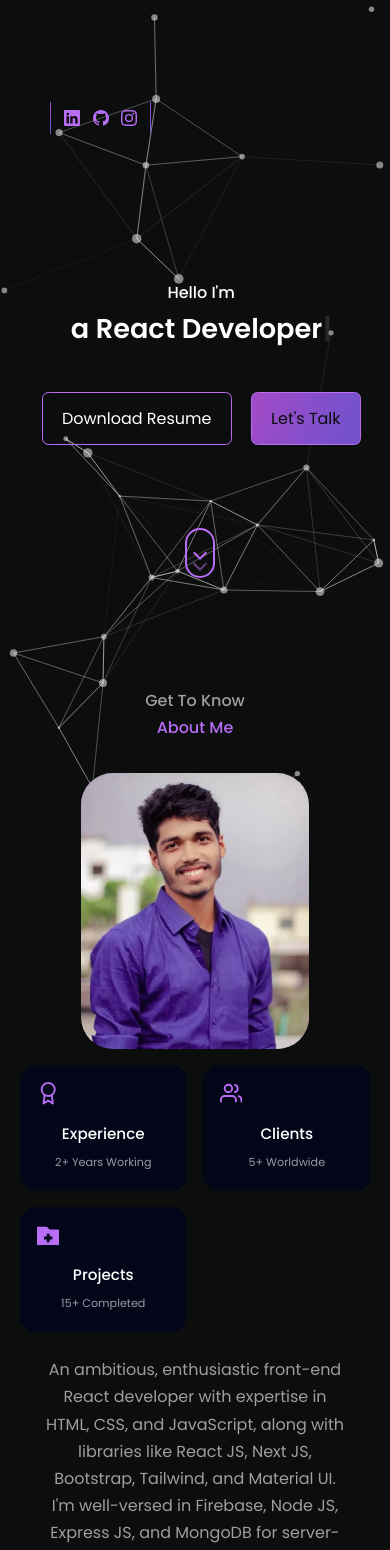
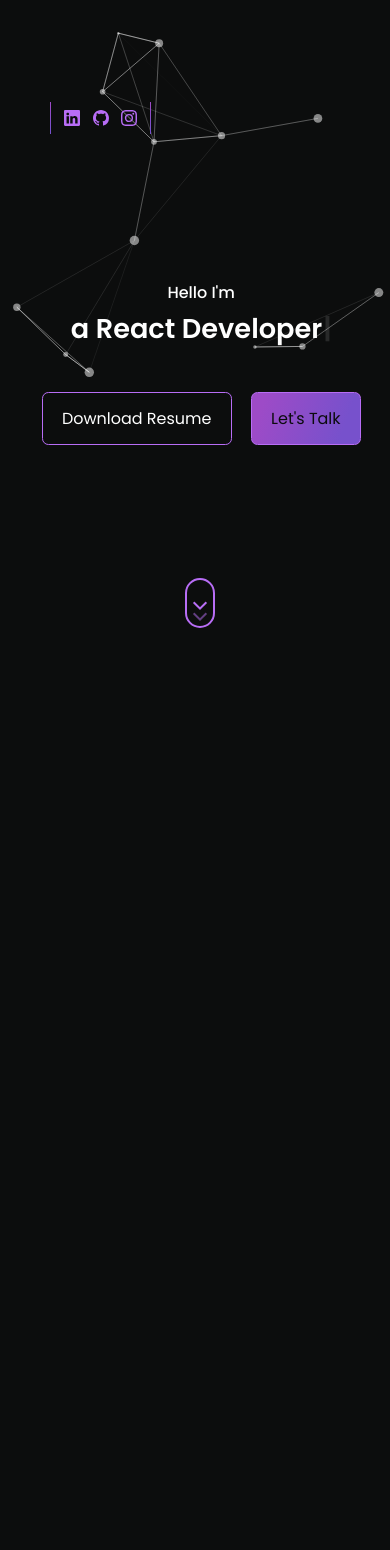
Before and after one commit to najrul04/portfolio_main, a React (Vite) app: page / in a window 390 px wide. Shown: the top 1550 px of the page. Built offline with nearby package versions, Linux system fonts and the light colour scheme.

Commit message:
fixed dropdown button

```diff
--- a/src/components/about/About.css
+++ b/src/components/about/About.css
@@ -100,6 +100,10 @@
     margin: 0 auto 3rem;
   }
 
+  .about_section {
+    margin-top: 50%;
+  }
+
   .about_cards {
     grid-template-columns: 1fr 1fr;
     gap: 1rem;
--- a/src/components/about/About.jsx
+++ b/src/components/about/About.jsx
@@ -16,7 +16,8 @@ const About = () => {
   }, [])
 
   return (
-    <section  data-aos="fade-up-left" id='about'>
+    <section className='about_section' data-aos="fade-up-left" id='about'>
+
 
       <h5>Get To Know</h5>
       <h2>About Me</h2>
--- a/src/components/header/Header.css
+++ b/src/components/header/Header.css
@@ -185,7 +185,7 @@ header {
   }
   .scroll-down {
     display: block;
-    top: 150%;
+    top: 180%;
     left: 45%;
   }
 }
--- a/src/components/header/Header.jsx
+++ b/src/components/header/Header.jsx
@@ -36,7 +36,7 @@ await console.log(container);
             id="tsparticles"
             init={particlesInit}
             loaded={particlesLoaded}
-            width="100vw" height="100vh"
+            width="100vw" height="100vw"
             options={{
               fullScreen: {
               enable: false
@@ -102,6 +102,7 @@ await console.log(container);
                         value: { min: 1, max: 5 },
                     },
                 },
+
                 detectRetina: true,
             }}
 
```
